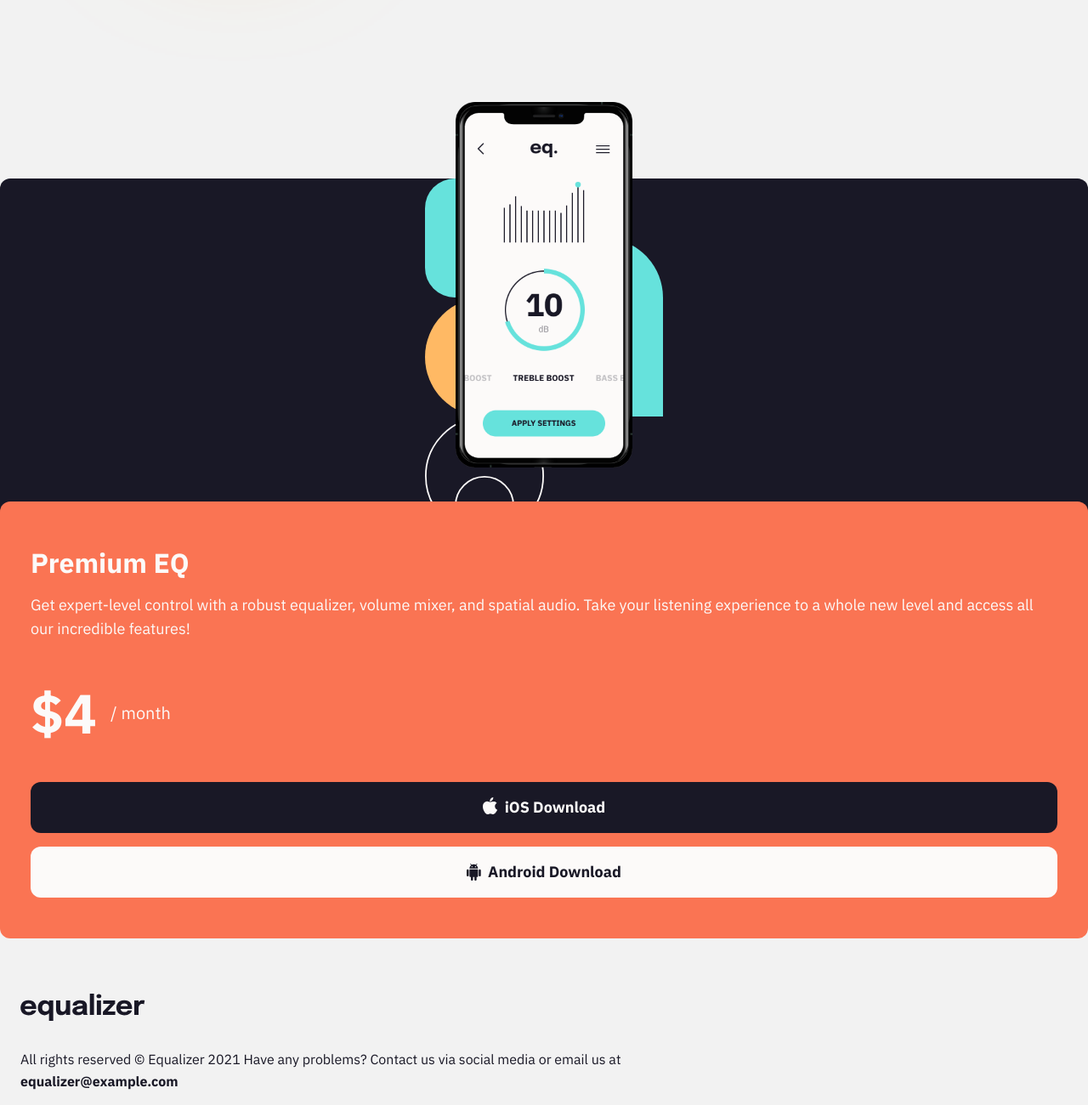
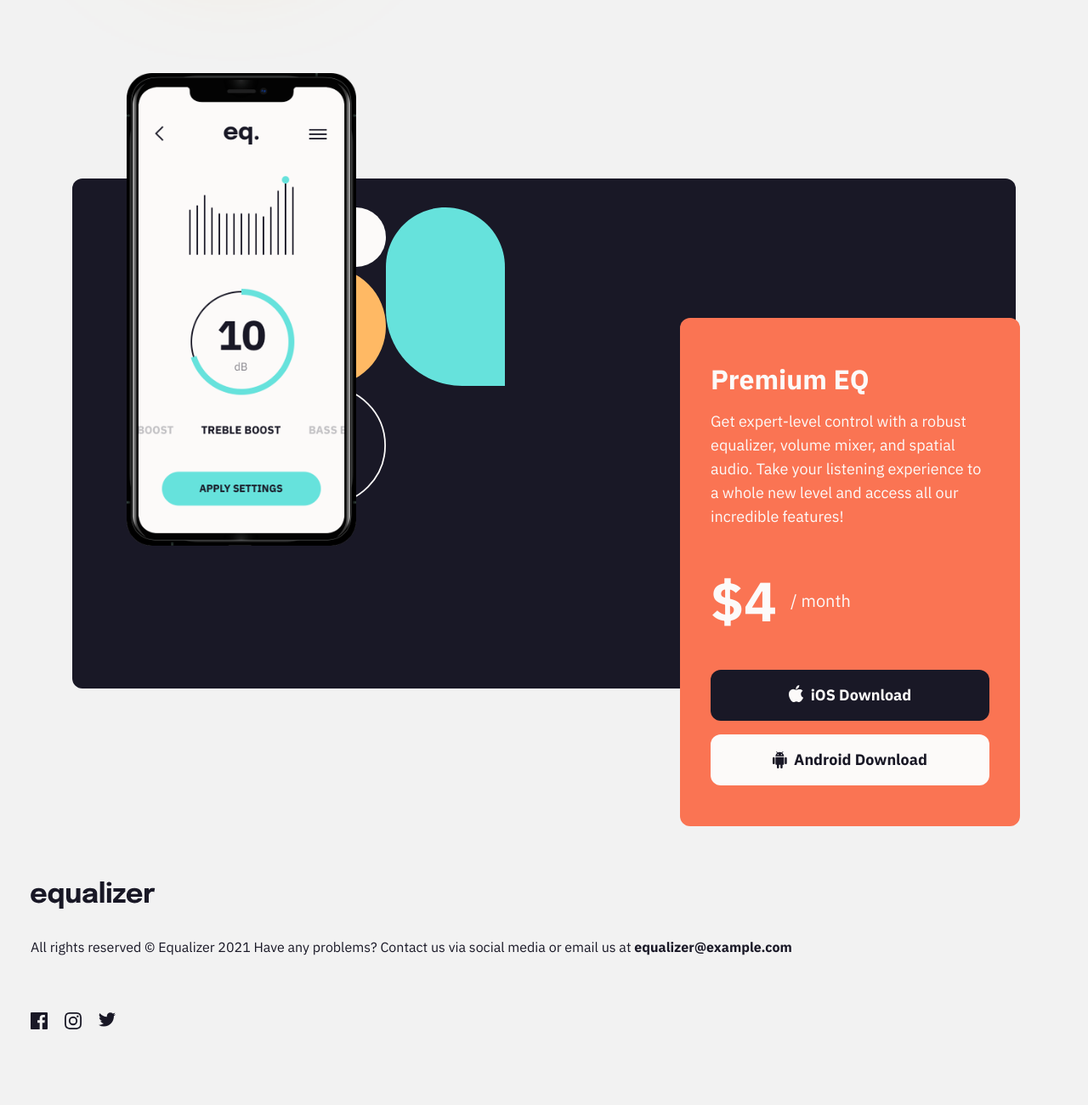
Before and after one commit to 7Abdula/equalizer-landing-page, a website: page index.html in a window 1280 px wide. Shown: the part 480-1780 px from the top of the page at 85% size. Drawn offline with Linux system fonts and the light colour scheme.

Commit message:
Redo tablet view

```diff
--- a/index.html
+++ b/index.html
@@ -17,7 +17,7 @@
 
 <body class="bg-[#F2F2F2] font-IBM">
 
-  <header class="container mx-auto px-6 mb-[70px] overflow-hidden relative h-[620px]">
+  <header class="container mx-auto px-6 md:px-9 mb-[70px] overflow-hidden relative h-[620px]">
 
     <img src="./assets/bg-main-mobile.png" alt="Mobile background"
       class="absolute -top-[200px] -left-4 min-w-fit -z-10">
@@ -37,13 +37,13 @@
 
 
 
-
-  <div class="bg-[#191826] w-full h-[600px] rounded-t-xl flex justify-center px-10 relative -z-10">
-    <img src="./assets/illustration-app.png" alt="Phone" class="absolute -top-[90px] w-[208.97px]">
-    <img src="./assets/bg-pattern-2.svg" alt="" class="h-[420px] min-w-fit">
+  <div class="md:container md:mx-auto md:px-9">
+    <div class="bg-[#191826] w-full md:max-w-[696px] lg:max-w-[1110px] h-[600px] rounded-xl flex justify-center px-10 relative -z-10 md:mx-auto">
+      <img src="./assets/illustration-app.png" alt="Phone" class="absolute -top-[90px] w-[208.97px] md:w-[270px] md:-top-[124px] md:left-16">
+      <img src="./assets/bg-pattern-2.svg" alt="" class="h-[420px] min-w-fit -z-20 md:absolute md:-top-9 md:left-[229px]">
     </div>
 
-  <div class="w-full bg-[#FA7453] rounded-xl px-9 py-12 -mt-[220px] z-10 mb-16">
+    <div class="w-full bg-[#FA7453] rounded-xl px-9 py-12 -mt-[220px] z-10 mb-16 md:w-[400px] md:-mt-[436px] md:ms-auto md:mr-11">
       <h1 class="text-[#FCFAF9] text-[32px] font-bold mb-3">Premium EQ</h1>
       <p class="text-[#FCFAF9] text-lg leading-7 mb-9">Get expert-level control with a robust equalizer, volume mixer, and
         spatial audio. Take
@@ -72,10 +72,10 @@
     </div>
 
 
-  <div class="px-6 pb-20">
+    <div class="px-8 md:px-0 pb-20">
       <img src="./assets/logo.svg" alt="logo" class="mb-8">
       <p class="text-[#191826] leading-[26px] mb-16">All rights reserved © Equalizer 2021
-      Have any problems? Contact us via social media or email us at </br>
+        Have any problems? Contact us via social media or email us at
         <span class="font-bold cursor-pointer">equalizer@example.com</span>
       </p>
 
@@ -97,6 +97,8 @@
       </div>
     </div>
 
+  </div>
+
 
 
   <!--
```
Also changed, not shown: tailwind.css. Lines whose indentation alone changed are shown as unchanged.
